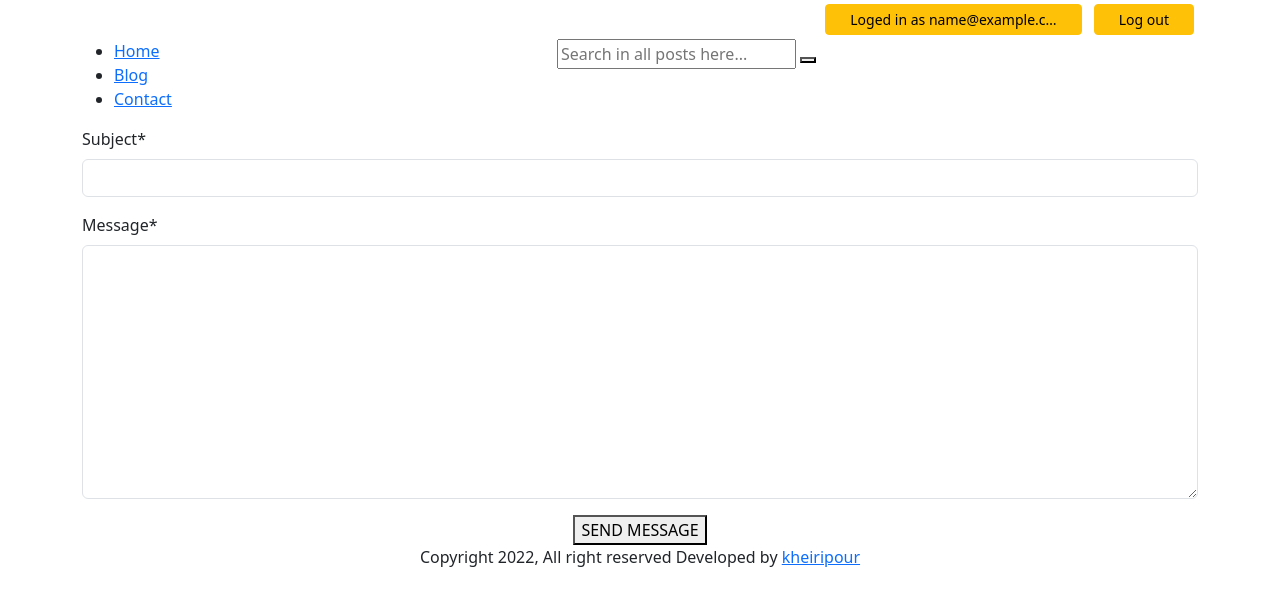
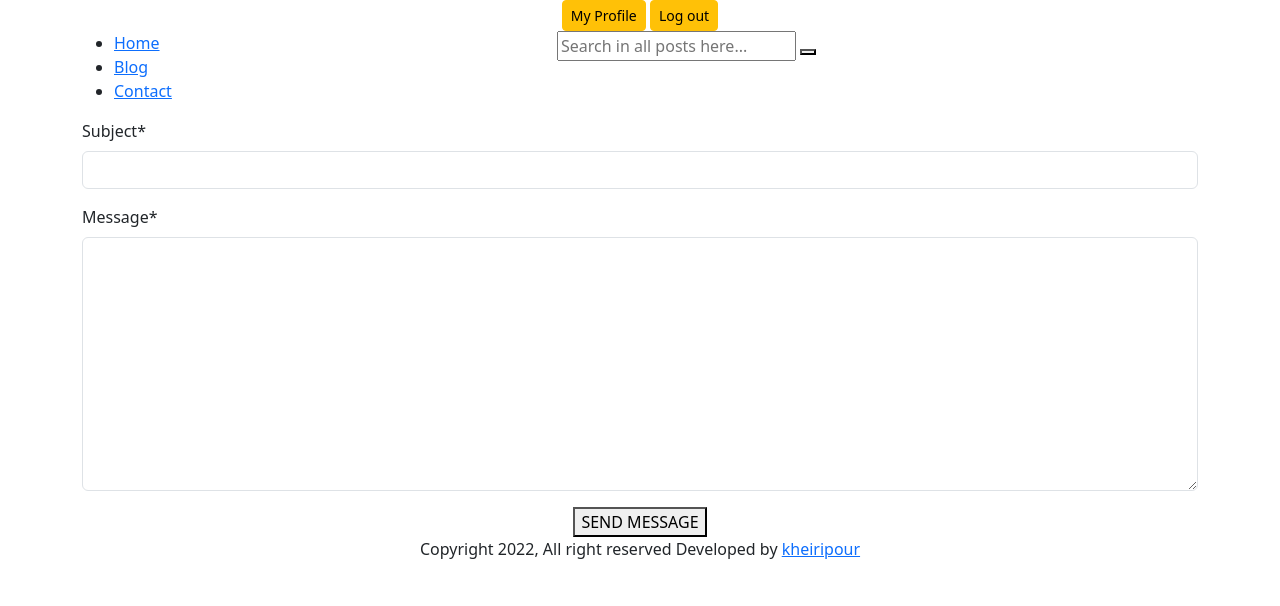
Before and after one commit to kheiripour/hBlog, a Django app: page /contact/ in a window 1280 px wide. Shown: the top 606 px of the page. Run offline with Django 3.2, Linux system fonts and the light colour scheme; the visitor is signed in with stand-in values (Sample User, id 1); parts of the project's set-up code (start-up, migrations or seed data) failed here and were passed over; some libraries are stand-ins or nearby versions.

Commit message:
fix some html matters

```diff
--- a/core/templates/base_blog.html
+++ b/core/templates/base_blog.html
@@ -44,42 +44,45 @@
 </head>
 
 <body>
-     <!-- header-area start -->
-     <header class="header-area header-area3">
-        <div class="header-top bg-1">
+    <!-- header-area start -->
+    <header class="header-area header-area3">
+        <nav class="header-top bg-1">
             <div class="container ">
                 <div class="row">
-                    <div class="col-4">
-                        <div class="header-top-left">
-                            <p class="h5 text-white">Your life has meaning....</p>
-                        </div>
-                    </div>
-                    <div class="col-8 text-end">
+
+                    <div class="col-sm-12 text-center">
+
                         {% if request.user.is_authenticated %}
                         {% if request.user.profile.is_author %}
-                        <a href="{% url 'blog:blog-create' %}" class="btn btn-sm  btn-success px-4 m-1"> Create New Post </a>
-                        <a href="{% url 'blog:blog-myposts' %}" class="btn btn-sm  btn-warning px-4 m-1"> My Posts </a>
+                        <a href="{% url 'blog:blog-create' %}" class="btn btn-sm  btn-success  mx-auto"> New Post
+                        </a>
+                        <a href="{% url 'blog:blog-myposts' %}" class="btn btn-sm  btn-warning  mx-auto"> My Posts </a>
                         {% endif %}
-                        <a href="{% url 'accounts:profile' %}" class="btn btn-sm  btn-warning px-4 m-1"> Loged in as {{request.user.profile|truncatechars:15 }} </a>
-                        <a href="{% url 'accounts:logout' %}" class="btn btn-sm btn-warning px-4 m-1">Log out</a>
+                        <a href="{% url 'accounts:profile' %}" class="btn btn-sm  btn-warning  mx-auto"
+                            data-toggle="tooltip" data-placement="bottom"
+                            title="{{request.user.profile|truncatechars:15 }}"> My Profile </a>
+                        <a href="{% url 'accounts:logout' %}" class="btn btn-sm btn-warning  mx-auto">Log out</a>
                         {% else %}
-                        <a href="{% url 'accounts:login' %}" class="btn btn-sm btn-warning px-4 m-1" >Login</a>
-                        <a href="{% url 'accounts:register' %}" class="btn btn-sm btn-warning px-4 m-1">Sign Up</a>
+                        <a href="{% url 'accounts:login' %}" class="btn btn-sm btn-warning  mx-auto">Login</a>
+                        <a href="{% url 'accounts:register' %}" class="btn btn-sm btn-warning  mx-auto">Sign Up</a>
                         {% endif %}
                     </div>
                 </div>
             </div>
-        </div>
+        </nav>
 
         <div class="header-middle-area">
             <div class="container">
-                <div class="row" >
+                <div class="row">
                     <div class="col-md-5 col-sm-12 d-none d-lg-block">
                         <div class="mainmenu">
                             <ul id="navigation">
-                                <li {% if title == "Home" %} class="active" {% endif %} ><a href="{% url 'website:index' %}">Home </a></li>
-                                <li {% if title == "Blogs" %} class="active" {% endif %} ><a href="{% url 'blog:blog-list' %}">Blog </a></li>
-                                <li {% if title == "Contact" %} class="active" {% endif %} ><a href="{% url 'website:contact' %}">Contact</a></li>
+                                <li {% if title == "Home" %} class="active" {% endif %}><a
+                                        href="{% url 'website:index' %}">Home </a></li>
+                                <li {% if title == "Blogs" %} class="active" {% endif %}><a
+                                        href="{% url 'blog:blog-list' %}">Blog </a></li>
+                                <li {% if title == "Contact" %} class="active" {% endif %}><a
+                                        href="{% url 'website:contact' %}">Contact</a></li>
                             </ul>
                         </div>
                     </div>
@@ -113,7 +116,8 @@
                 <div class="row">
                     <div class="col-12">
                         <div class="copyright text-center">
-                            <p>Copyright 2022, All right reserved <span>Developed by <a href="https://github.com/kheiripour/">kheiripour</a></span></p>
+                            <p>Copyright 2022, All right reserved <span>Developed by <a
+                                        href="https://github.com/kheiripour/">kheiripour</a></span></p>
                         </div>
                     </div>
                 </div>
--- a/core/templates/website/conatct.html
+++ b/core/templates/website/conatct.html
@@ -29,8 +29,8 @@
                             {{form.message|as_crispy_field}}
                         </div>
 
-                        <div class="col-2 offset-md-5">
-                            {{form.captcha|as_crispy_field}}
+                        <div class="col-sm-2 offset-md-5 text-center">
+                            {{form.captcha}}
                         </div>
 
                         <div class="col-12 text-center">
```
Also changed, not shown: core/templates/blog/blog-single.html (+2 -12 lines).
